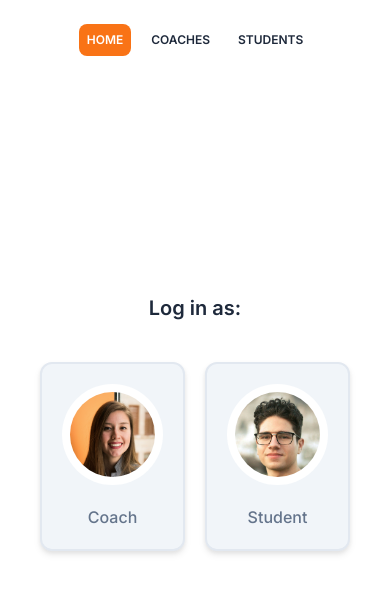
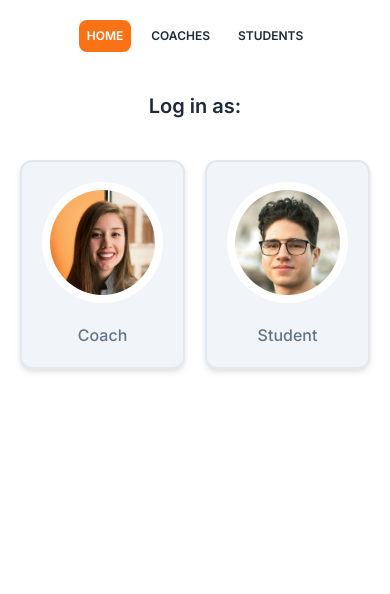
Before and after one commit to jabberdoey/coaching-conundrum, a Next.js app: page / in a window 390 px wide. Shown: the top 594 px of the page. Built offline with nearby package versions, Linux system fonts and the light colour scheme.

Commit message:
feat: fix styling issue on mobile

```diff
--- a/app/coaches/page.tsx
+++ b/app/coaches/page.tsx
@@ -18,7 +18,7 @@ export default async function Page() {
     const coaches = await fetchCoaches();
 
     return (
-        <div className="flex flex-col gap-10 items-center">
+        <div className="flex flex-col gap-10 items-center mt-10">
             <h2 className="text-xl font-semibold text-slate-800">Select a coach:</h2>
             <ul className="grid grid-rows-2 grid-flow-col gap-4 lg:flex lg:flex-row gap-5">
                 {coaches.map((coach) => (
--- a/app/layout.tsx
+++ b/app/layout.tsx
@@ -19,10 +19,8 @@ export default function RootLayout({
     <html lang="en">
       <body className={inter.className}>
         <Navigation />
-        <div className="container mx-auto px-10">
-          <div className="flex flex-col items-center justify-center h-screen">
-            {children}
-          </div>
+        <div className="container mx-auto px-5">
+          {children}
         </div>
       </body>
     </html>
--- a/app/students/page.tsx
+++ b/app/students/page.tsx
@@ -18,7 +18,7 @@ export default async function Page() {
     const students = await fetchStudents();
 
     return (
-        <div className="flex flex-col gap-10 items-center">
+        <div className="flex flex-col gap-10 items-center mt-10">
             <h2 className="text-xl font-semibold text-slate-800">Select a student:</h2>
             <ul className="grid grid-rows-2 grid-flow-col gap-4 lg:flex lg:flex-row gap-5">
                 {students.map((student) => (
--- a/components/booking/booking.tsx
+++ b/components/booking/booking.tsx
@@ -174,7 +174,7 @@ export default function Booking({
     }
 
     return (
-        <div className="flex flex-col items-center justify-center">
+        <div className="flex flex-col items-center justify-center mt-20">
             {selectedSlot && renderConfirmPrompt()}
             {selectedBooking && renderBookingDetailsPrompt()}
 
--- a/components/login/login.tsx
+++ b/components/login/login.tsx
@@ -6,7 +6,7 @@ export default async function Login() {
     const { logins } = constants;
 
     return (
-        <div className="flex flex-col gap-10 items-center">
+        <div className="flex flex-col gap-10 items-center mt-10">
             <h2 className="text-xl font-semibold text-slate-800">Log in as:</h2>
             <ul className="flex flex-row gap-5">
                 {logins.map((login, index) => (
--- a/components/navigation/navigation.tsx
+++ b/components/navigation/navigation.tsx
@@ -12,7 +12,7 @@ export default function Navigation() {
 
     return (
         <div className="flex items-center justify-center">
-            <div className="fixed mt-20">
+            <div className="mt-5">
                 <ul className="flex flex-row justify-center gap-3">
                     {links.map((link, index) => (
                         <li
--- a/components/slots/slots.tsx
+++ b/components/slots/slots.tsx
@@ -168,7 +168,7 @@ export default function Slots({
     }
 
     return (
-        <div className="flex flex-col items-center justify-center">
+        <div className="flex flex-col items-center justify-center mt-20">
             {selectedSlot && renderConfirmPrompt()}
             {selectedBooking && renderBookingDetailsPrompt()}
 
```
